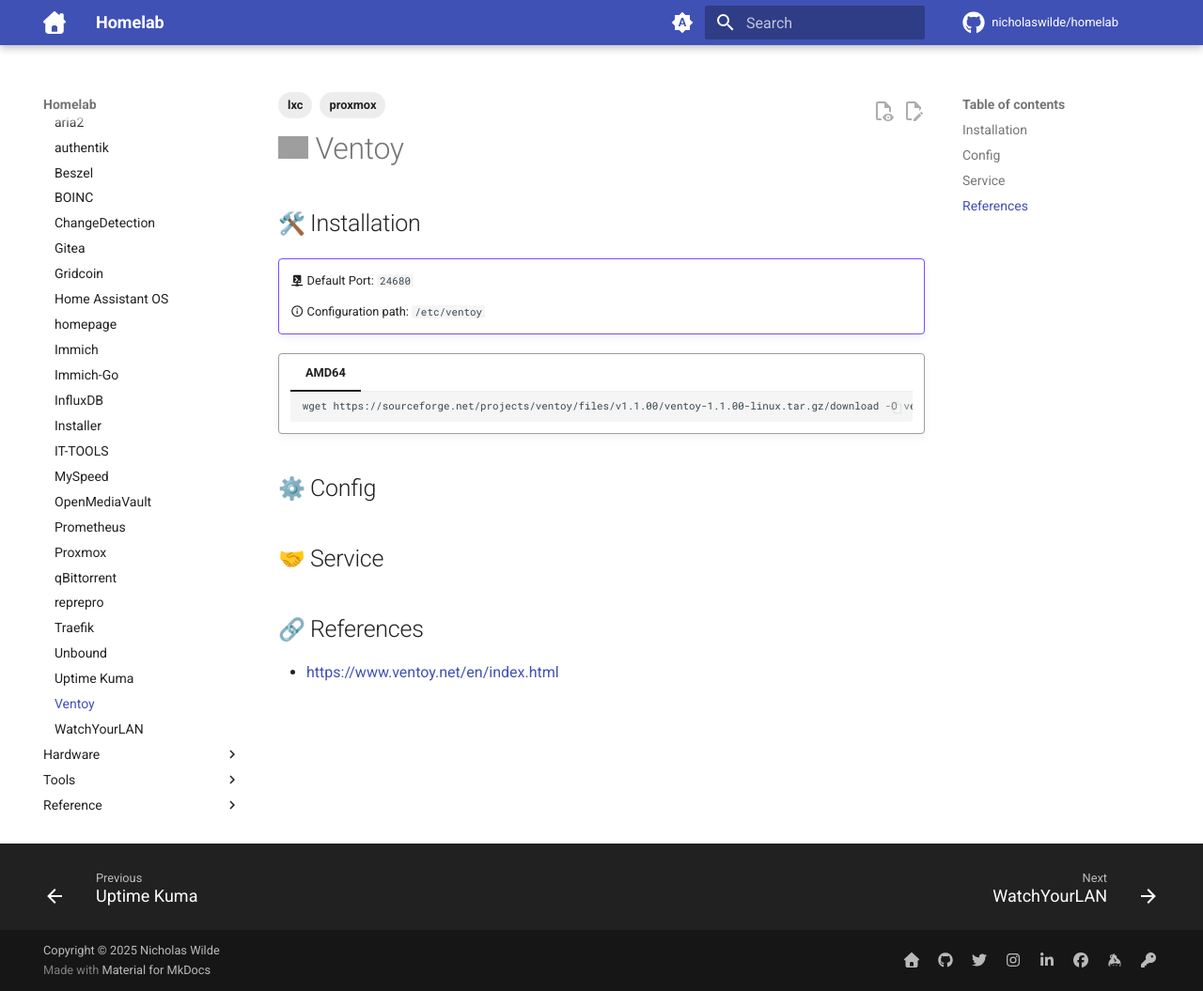
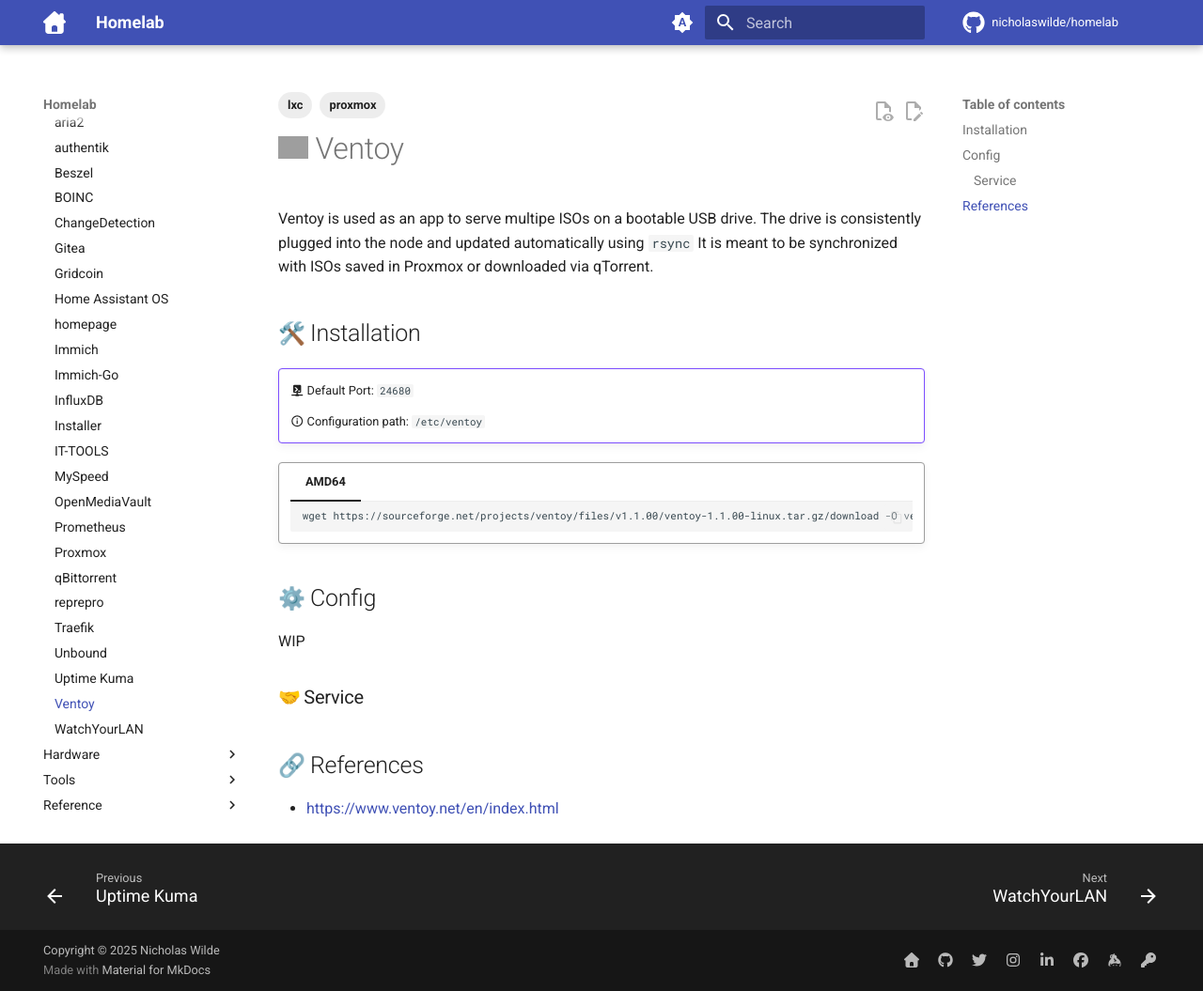
Before and after one commit to nicholaswilde/homelab, an MkDocs documentation site: the page built from docs/apps/ventoy.md, in a window 1280 px wide and 1055 px high. Shown: the whole window at 94% size. Built offline with MkDocs 1.6.1 and Material for MkDocs 9.7.7, drawn with Linux system fonts in a browser that asks for light colours; emoji names are drawn with the system emoji font; comment, search, counter and statistics services are not loaded; grey boxes are pictures that could not be loaded.

Commit message:
Update ventoy.md

```diff
--- a/docs/apps/ventoy.md
+++ b/docs/apps/ventoy.md
@@ -4,6 +4,10 @@
   - proxmox
 ---
 # ![ventoy](https://a.fsdn.com/allura/p/ventoy/icon?83b3cf3559dee8e8a1302821225c2e6076b1e2fded2a1ddc8c229a99eb9efd5a?&w=90){ width="32" } Ventoy
+
+Ventoy is used as an app to serve multipe ISOs on a bootable USB drive.
+The drive is consistently plugged into the node and updated automatically using `rsync`
+It is meant to be synchronized with ISOs saved in Proxmox or downloaded via qTorrent.
 
 ## :hammer_and_wrench: Installation
 
@@ -23,7 +27,9 @@
 
 ## :gear: Config
 
-## :handshake: Service
+WIP
+
+### :handshake: Service
 
 ## :link: References
 
```
